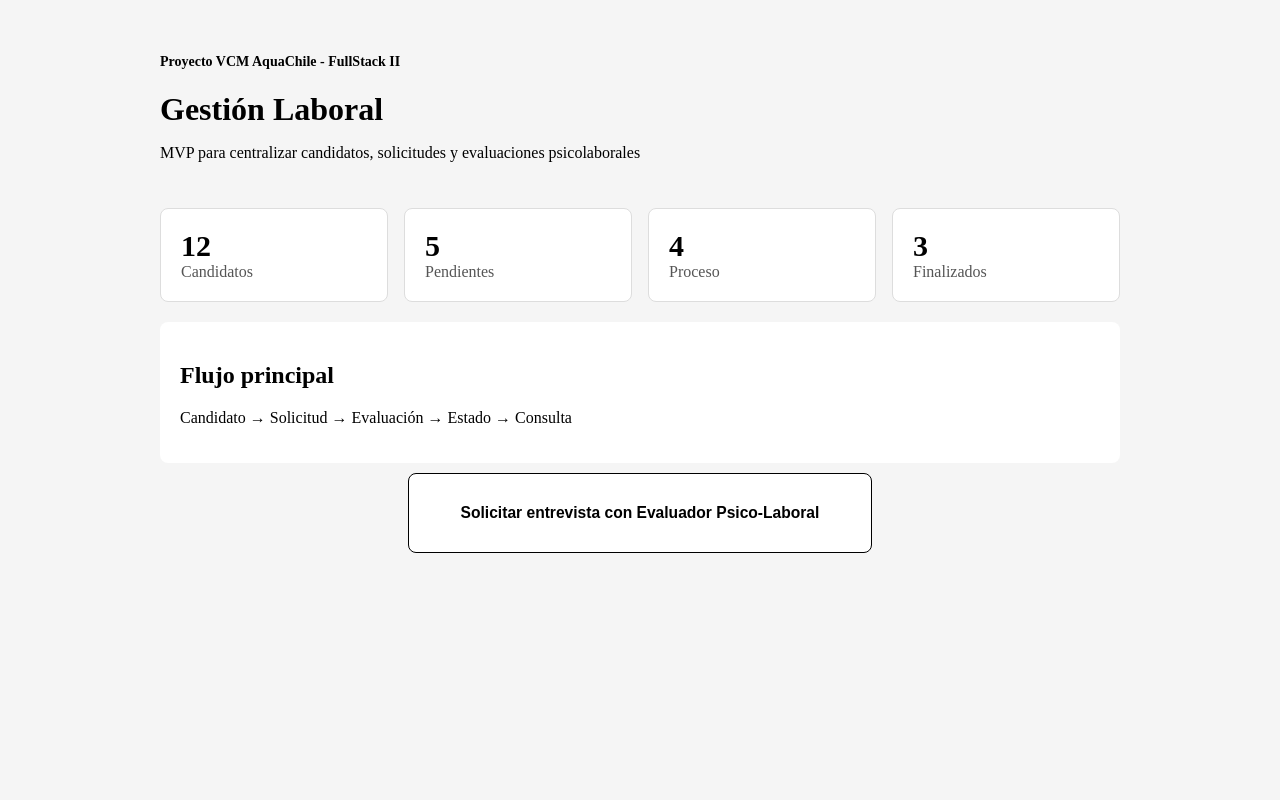
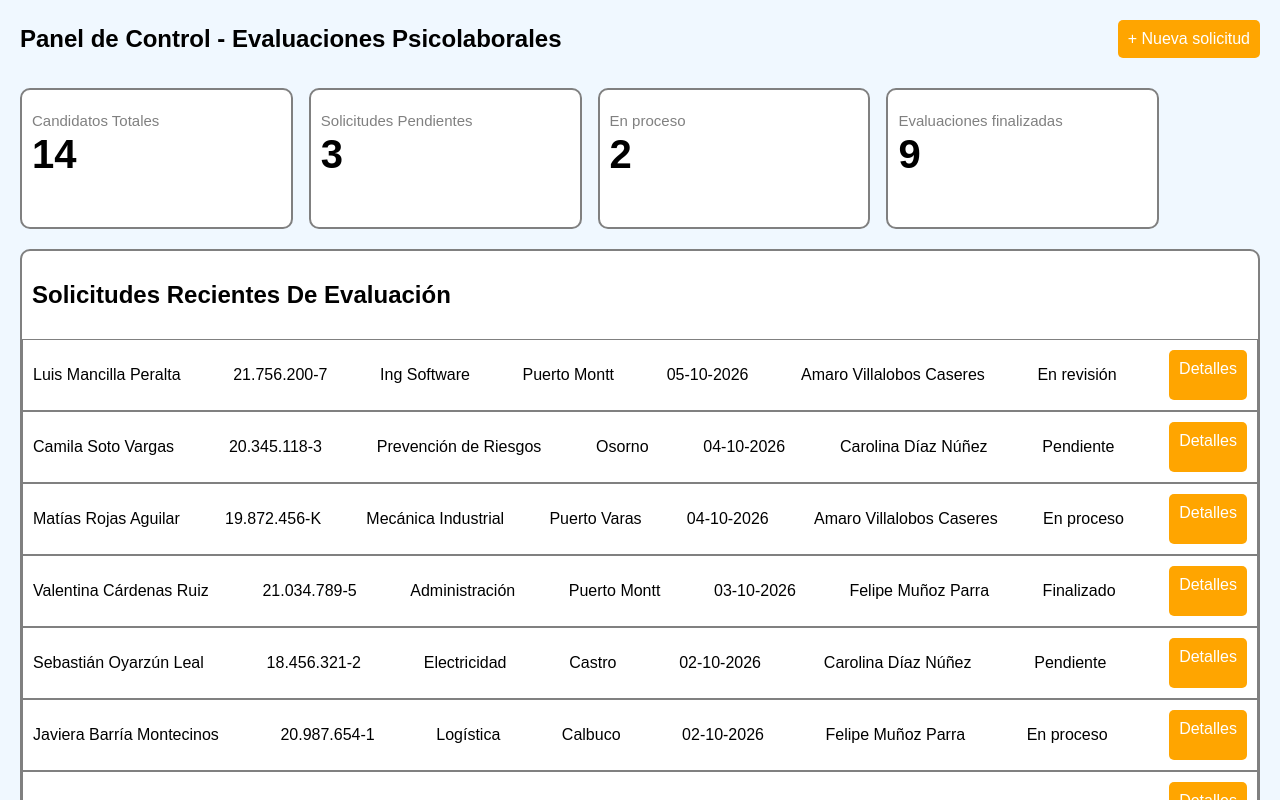
Before and after one commit to ruke-duoc-uc/Aqua-Contratos, a React (Vite) app in the folder vcm-psicolaboral/: page / in a window 1280 px wide. Shown: the top 800 px of the page. Built offline with nearby package versions, Linux system fonts and the light colour scheme.

Commit message:
se agrega ejemplificacion de datos en solicitudes recientes de evaluacion, y datos en components para la redundancia de codigo

```diff
--- a/vcm-psicolaboral/src/App.jsx
+++ b/vcm-psicolaboral/src/App.jsx
@@ -1,75 +1,11 @@
+import DashBoardPage from "./pages/DashBoardPage";
+
 function App(){
-
- return(
-
-  //en jsx utilizamos className en vez de class
-
-  <main className="container">
-
-   <header>
-
-    <p className="tag">Proyecto VCM AquaChile - FullStack II</p>
-
-    <h1>Gestión Laboral</h1>
-
-    <p>MVP para centralizar candidatos, solicitudes y evaluaciones psicolaborales</p>
-
-   </header>
-
-   <section className="indicadores">
-
-    <article>
-
-     <strong>12</strong>
-
-     <span>Candidatos</span>
-
-    </article>
-
-    <article>
-
-     <strong>5</strong>
-
-     <span>Pendientes</span>
-
-    </article>
-
-    <article>
-
-     <strong>4</strong>
-
-     <span>Proceso</span>
-
-    </article>
-
-
-    <article>
-
-     <strong>3</strong>
-
-     <span>Finalizados</span>
-
-    </article>
-
-   </section>
-
-
-   <section className="flujo">
-
-    <h2>Flujo principal</h2>
-
-    <p>Candidato → Solicitud → Evaluación → Estado → Consulta </p>
-
-   </section>
-    <button type="button" className="button-solicitud">
-        <h3>Solicitar entrevista con Evaluador Psico-Laboral</h3>
-    </button>
-  </main>
-
- );
-
-
+    return (
+        <>
+            <DashBoardPage/>
+        </>
+    )
 }
 
-
 export default App;
--- /dev/null
+++ b/vcm-psicolaboral/src/components/BotonOrange.jsx
@@ -0,0 +1,12 @@
+/** Boton generico que seguramente se utilizará mas de una vez
+ * @Autor Luxorar
+ **/
+
+function BotonOrange({texto,href}){
+    return(
+        <a href={href} className="nuevasolicitud"
+            style={{backgroundColor:"orange",borderRadius:"5px",padding:"10px", color:"white", textDecoration: "none"}}
+        >{texto}</a>
+    )
+}
+export default BotonOrange;
--- /dev/null
+++ b/vcm-psicolaboral/src/components/CandidarosRecientes.jsx
@@ -0,0 +1,25 @@
+/**Lista para poner a los candidatos recientes
+ * @Autor Luxorar
+**/
+import BotonOrange from "./BotonOrange";
+
+function CandidatosRecientes({nombre, rut,especialidad,planta,fecha,evaluador,estado}){
+    return(
+        <div
+            style={{
+                border:"1px solid gray", backgroundColor:"white", display:"flex",gap:"16px",flexDirection:"row",
+                justifyContent:"space-between", padding:"10px"
+            }}
+        >
+            <p>{nombre}</p>
+            <p>{rut}</p>
+            <p>{especialidad}</p>
+            <p>{planta}</p>
+            <p>{fecha}</p>
+            <p>{evaluador}</p>
+            <p>{estado}</p>
+            <BotonOrange texto="Detalles" href="" />
+        </div>
+    );
+}
+export default CandidatosRecientes;
--- /dev/null
+++ b/vcm-psicolaboral/src/components/IndicadorCard.jsx
@@ -0,0 +1,23 @@
+/** Creamos las cuatro cartas de totalCandidatos - pendiente - en proceso - finalizado
+ * @Autor Luxorar
+ **/
+
+
+function IndicadorCard({ valor, titulo }) {
+    return (
+        <div
+            style={{
+                border: "2px solid gray",
+                borderRadius: "10px",
+                width: "22%",
+                padding: "10px",
+                backgroundColor: "white"
+            }}
+        >
+            <h2 style={{color: "gray", fontSize: "15px", fontWeight:"inherit"}}>{titulo}</h2>
+            <p style={{fontSize: "40px", fontWeight:"bolder", marginTop: "-10px"}}>{valor}</p>
+        </div>
+    );
+}
+
+export default IndicadorCard;
--- /dev/null
+++ b/vcm-psicolaboral/src/pages/DashBoardPage.jsx
@@ -0,0 +1,83 @@
+import IndicadorCard from "../components/IndicadorCard";
+import BotonOrange from "../components/BotonOrange";
+import CandidatosRecientes from "../components/CandidarosRecientes";
+
+function DashBoardPage(){
+    let pendientes = 3;
+    let enProceso = 2;
+    let finalizadas = 9;
+
+    const indicadores = [
+        {id:1,titulo:"Candidatos Totales",valor: pendientes + enProceso + finalizadas},
+        {id:2,titulo:"Solicitudes Pendientes",valor: pendientes},
+        {id:3,titulo:"En proceso",valor: enProceso},
+        {id:4,titulo:"Evaluaciones finalizadas",valor: finalizadas}
+    ]
+
+const candidatos = [
+    { id: 1, nombre: "Luis Mancilla Peralta", rut: "21.756.200-7", especialidad: "Ing Software", planta: "Puerto Montt", fecha: new Date(2026, 9, 5), evaluador: "Amaro Villalobos Caseres", estado: "En revisión" },
+    { id: 2, nombre: "Camila Soto Vargas", rut: "20.345.118-3", especialidad: "Prevención de Riesgos", planta: "Osorno", fecha: new Date(2026, 9, 4), evaluador: "Carolina Díaz Núñez", estado: "Pendiente" },
+    { id: 3, nombre: "Matías Rojas Aguilar", rut: "19.872.456-K", especialidad: "Mecánica Industrial", planta: "Puerto Varas", fecha: new Date(2026, 9, 4), evaluador: "Amaro Villalobos Caseres", estado: "En proceso" },
+    { id: 4, nombre: "Valentina Cárdenas Ruiz", rut: "21.034.789-5", especialidad: "Administración", planta: "Puerto Montt", fecha: new Date(2026, 9, 3), evaluador: "Felipe Muñoz Parra", estado: "Finalizado" },
+    { id: 5, nombre: "Sebastián Oyarzún Leal", rut: "18.456.321-2", especialidad: "Electricidad", planta: "Castro", fecha: new Date(2026, 9, 2), evaluador: "Carolina Díaz Núñez", estado: "Pendiente" },
+    { id: 6, nombre: "Javiera Barría Montecinos", rut: "20.987.654-1", especialidad: "Logística", planta: "Calbuco", fecha: new Date(2026, 9, 2), evaluador: "Felipe Muñoz Parra", estado: "En proceso" },
+    { id: 7, nombre: "Diego Andrade Contreras", rut: "19.123.456-8", especialidad: "Soldadura", planta: "Ancud", fecha: new Date(2026, 9, 1), evaluador: "Amaro Villalobos Caseres", estado: "En revisión" },
+    { id: 8, nombre: "Francisca Mayorga Tapia", rut: "21.456.098-6", especialidad: "Contabilidad", planta: "Frutillar", fecha: new Date(2026, 8, 30), evaluador: "Carolina Díaz Núñez", estado: "Finalizado" },
+    { id: 9, nombre: "Nicolás Hernández Soto", rut: "20.678.912-4", especialidad: "Ing Civil", planta: "Puerto Montt", fecha: new Date(2026, 8, 29), evaluador: "Felipe Muñoz Parra", estado: "Pendiente" },
+    { id: 10, nombre: "Constanza Vidal Bahamonde", rut: "19.765.432-9", especialidad: "Enfermería", planta: "Osorno", fecha: new Date(2026, 8, 28), evaluador: "Amaro Villalobos Caseres", estado: "Finalizado" },
+];
+
+
+    return (
+        <main style={{backgroundColor:"#F0F8FF",fontFamily: "Arial, Helvetica, sans-serif", padding:"20px"}}>
+            {/* Panel de Control */ }
+            <div
+                style={{
+                    display: "flex",
+                    justifyContent: "space-between",
+                    alignItems: "center",
+                    marginBottom: "30px"
+                }}
+            >
+                <h2 style={{ margin: 0 }}>Panel de Control - Evaluaciones Psicolaborales</h2>
+                <BotonOrange texto="+ Nueva solicitud" href="/nueva-solicitud" />
+            </div>
+            <div style={{ display: "flex", gap: "16px", marginBottom:"20px" }}>
+                {indicadores.map((indicador) => (
+                    <IndicadorCard
+                        key={indicador.id}
+                        valor={indicador.valor}
+                        titulo={indicador.titulo}
+                    />
+                ))}
+            </div>
+            {/* Candidatos recientes */}
+            <div
+                style={{
+                    border: "2px solid gray",
+                    borderRadius: "10px",
+                    width: "100%",
+                    backgroundColor: "white"
+                }}
+            >
+                <h2 style={{padding: "10px"}}>Solicitudes Recientes De Evaluación</h2>
+                {candidatos.map((candidato)=>(
+                    <CandidatosRecientes
+                        key={candidato.id}
+                        nombre={candidato.nombre}
+                        rut={candidato.rut}
+                        especialidad={candidato.especialidad}
+                        planta={candidato.planta}
+                        fecha={candidato.fecha.toLocaleDateString("es-CL")}
+                        evaluador={candidato.evaluador}
+                        estado={candidato.estado}
+                    />
+                ))}
+
+            </div>
+
+        </main>
+    )
+}
+
+export default DashBoardPage;
```
Also changed, not shown: vcm-psicolaboral/src/App.css (deleted).
